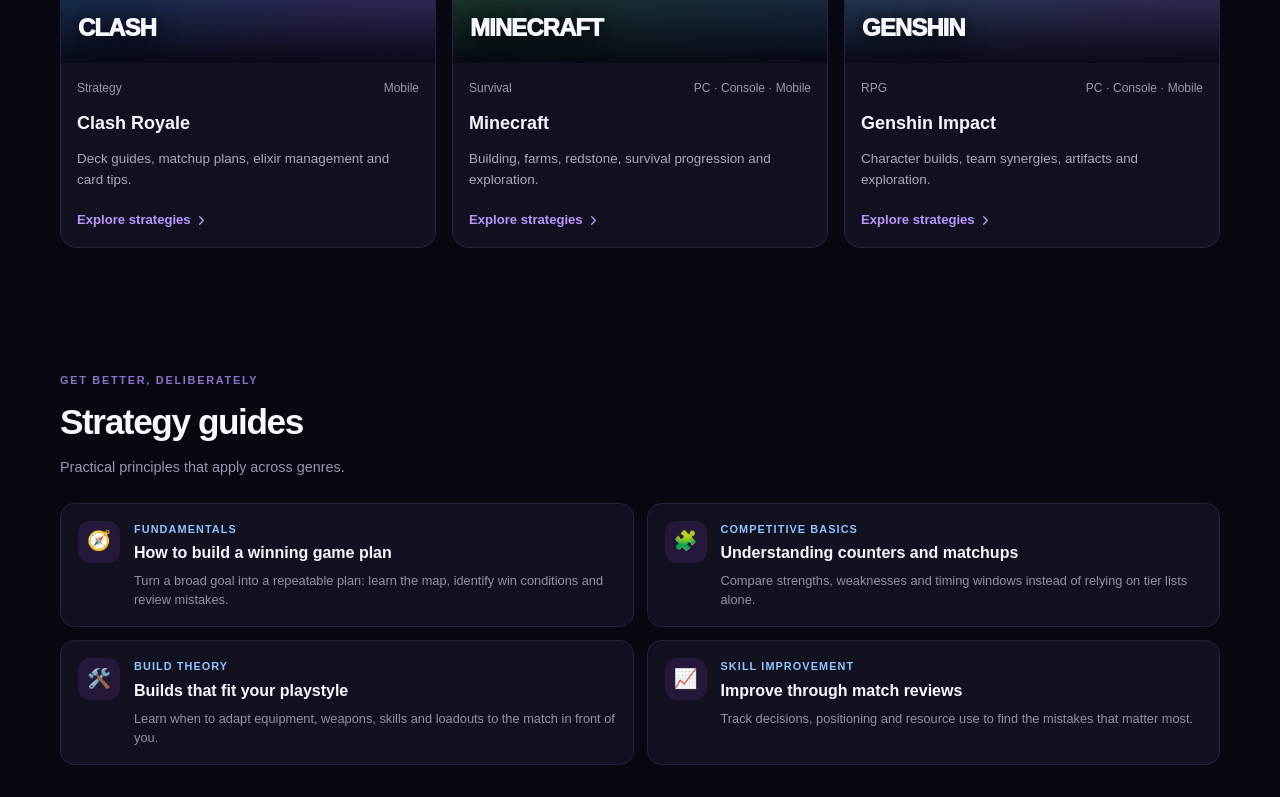
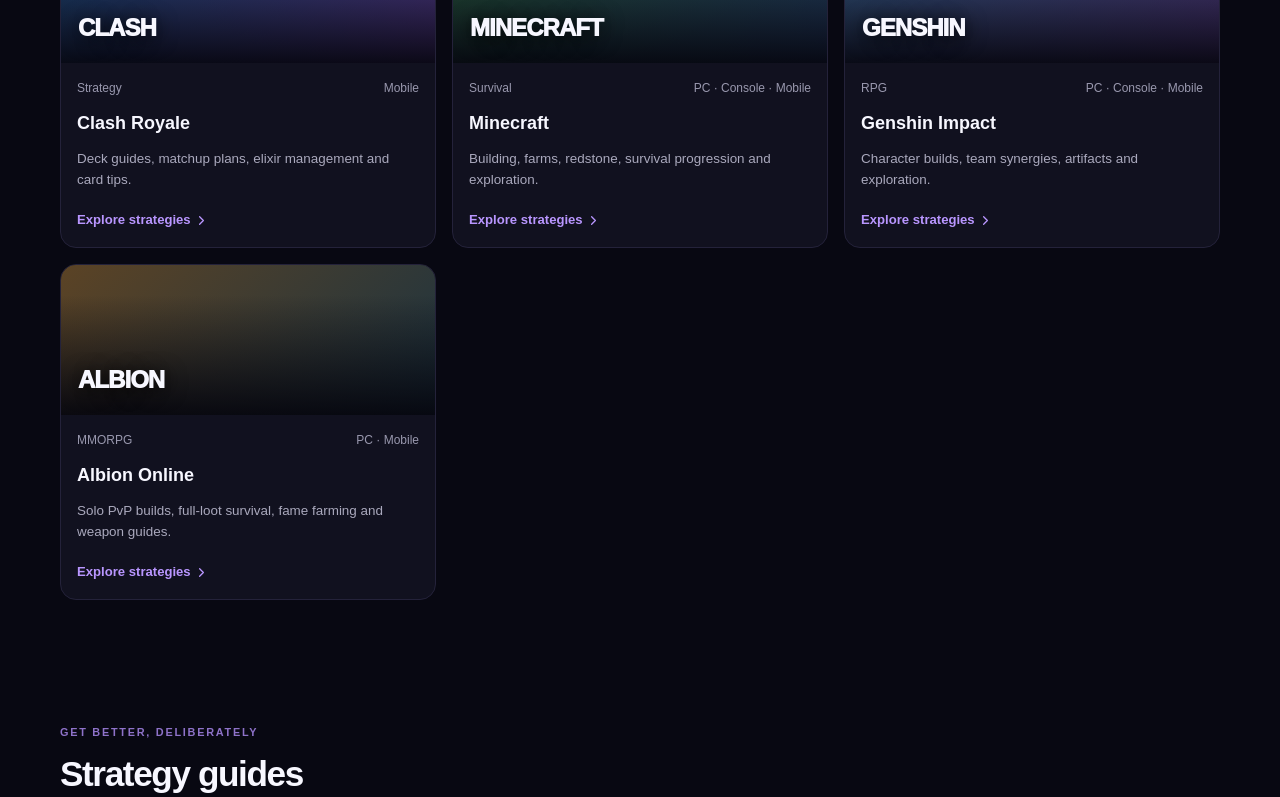
Before and after one commit to sandhuanuraj2-cloud/gameforge, a Next.js app in the folder gameforge/: page / in a window 1280 px wide. Shown: the part 2034-2831 px from the top of the page. Built offline with nearby package versions, Linux system fonts and the light colour scheme.

Commit message:
Add Albion Online to featured games

```diff
--- a/gameforge/app/page.tsx
+++ b/gameforge/app/page.tsx
@@ -22,6 +22,7 @@ const games = [
   { name: "Clash Royale", slug: "clash-royale", genre: "Strategy", platform: "Mobile", description: "Deck guides, matchup plans, elixir management and card tips.", mark: "CLASH", art: "linear-gradient(135deg,#174b76,#5b3b91)" },
   { name: "Minecraft", slug: "minecraft", genre: "Survival", platform: "PC · Console · Mobile", description: "Building, farms, redstone, survival progression and exploration.", mark: "MINECRAFT", art: "linear-gradient(135deg,#285b37,#253f69)" },
   { name: "Genshin Impact", slug: "genshin-impact", genre: "RPG", platform: "PC · Console · Mobile", description: "Character builds, team synergies, artifacts and exploration.", mark: "GENSHIN", art: "linear-gradient(135deg,#315f85,#553b82)" },
+  { name: "Albion Online", slug: "albion-online", genre: "MMORPG", platform: "PC · Mobile", description: "Solo PvP builds, full-loot survival, fame farming and weapon guides.", mark: "ALBION", art: "linear-gradient(135deg,#5b4325,#1c3340)" },
 ];
 
 const guides = [
```
